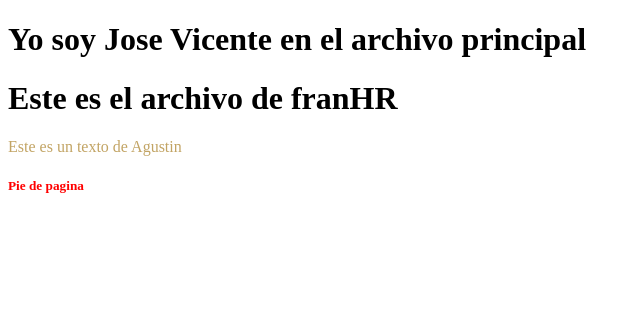
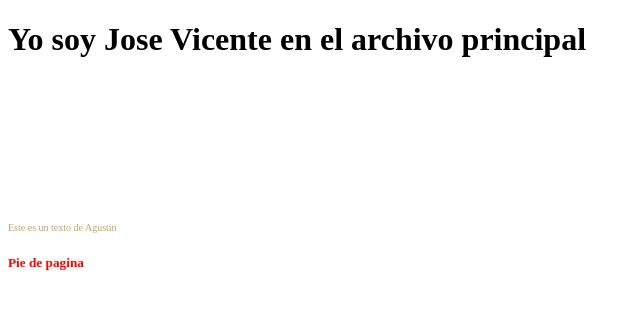
Before and after one commit to jocarsa/pruebacolaborativa, a PHP site: page / in a window 1280 px wide. Shown: the top 309 px of the page, without its empty margins (0-640 px from the left). Run offline with PHP 8.4, Linux system fonts and the light colour scheme.

Commit message:
principal

```diff
--- a/inc/principal.php
+++ b/inc/principal.php
@@ -5,11 +5,19 @@
 	height:100%;
 	padding-top:125px;
 	}
+	main h1{
+		font-size:30px;
+		color:white;
+		text-align: left;
+		align-items: center;
+	}
 	main p{
 		color: #c2a464;
+		font-size:10px;
 	}
 </style>
 <!-- Pon a continuacion tu contenido -->
  <main>
+	<h1>Título by<br> AgusMADEV</h1>
 	<p>Este es un texto de Agustin</p>
  </main>
```
